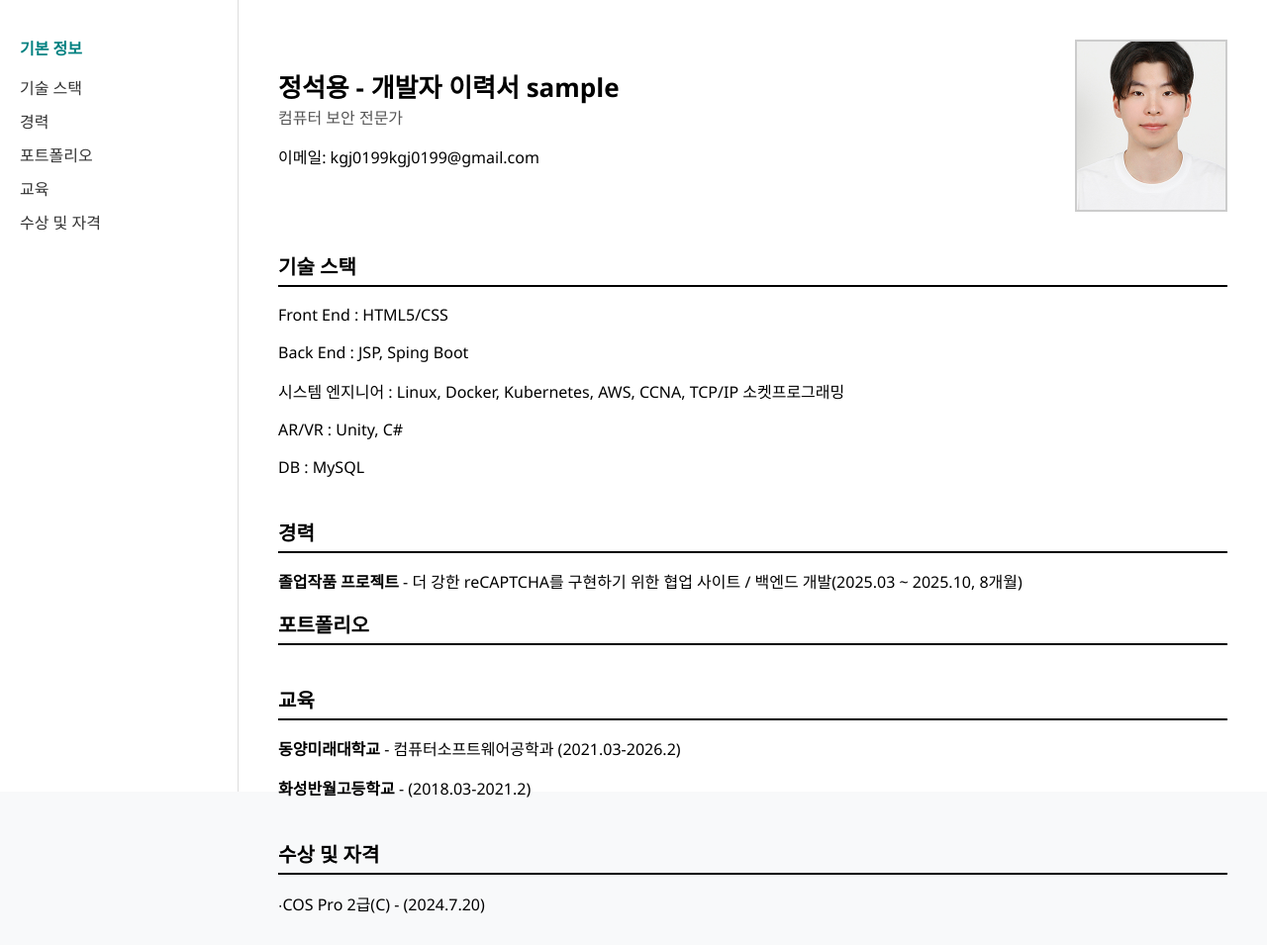
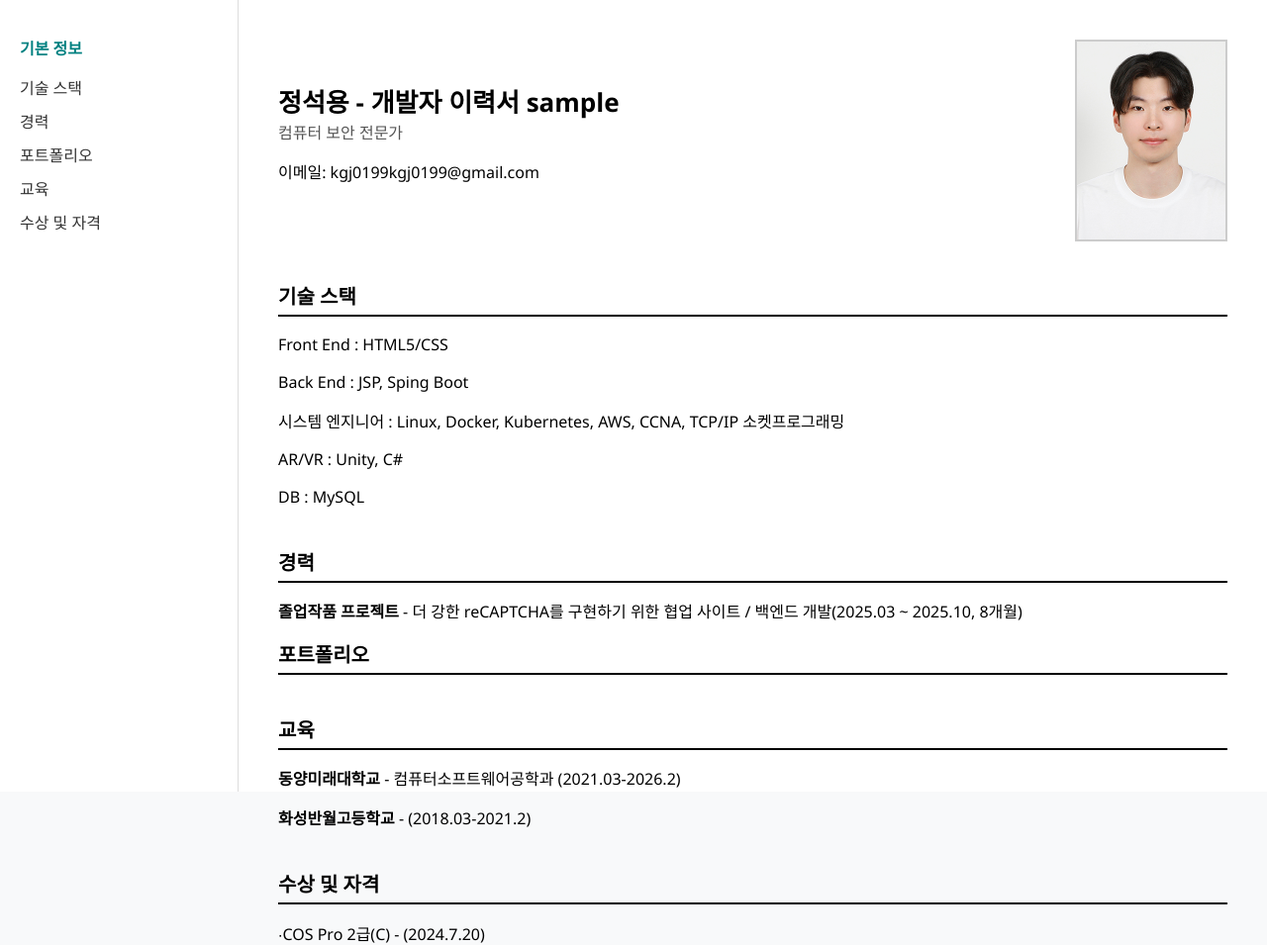
Before and after one commit to kwung0206/resume, a plain HTML site: page index.html in a window 1280 px wide. Shown: the whole page at 99% size. Before the commit the page ends 925 px from the top, so only its background shows below. Drawn offline with Linux system fonts and the light colour scheme.

Commit message:
Update index.html

```diff
--- a/index.html
+++ b/index.html
@@ -83,9 +83,9 @@
 
     .photo {
       width: 150px;
-      height: 170px;
+      height: 200px;
       border: 2px solid #ccc;
-      object-fit: cover;
+      object-fit: contain;
     }
 
     a {
```
